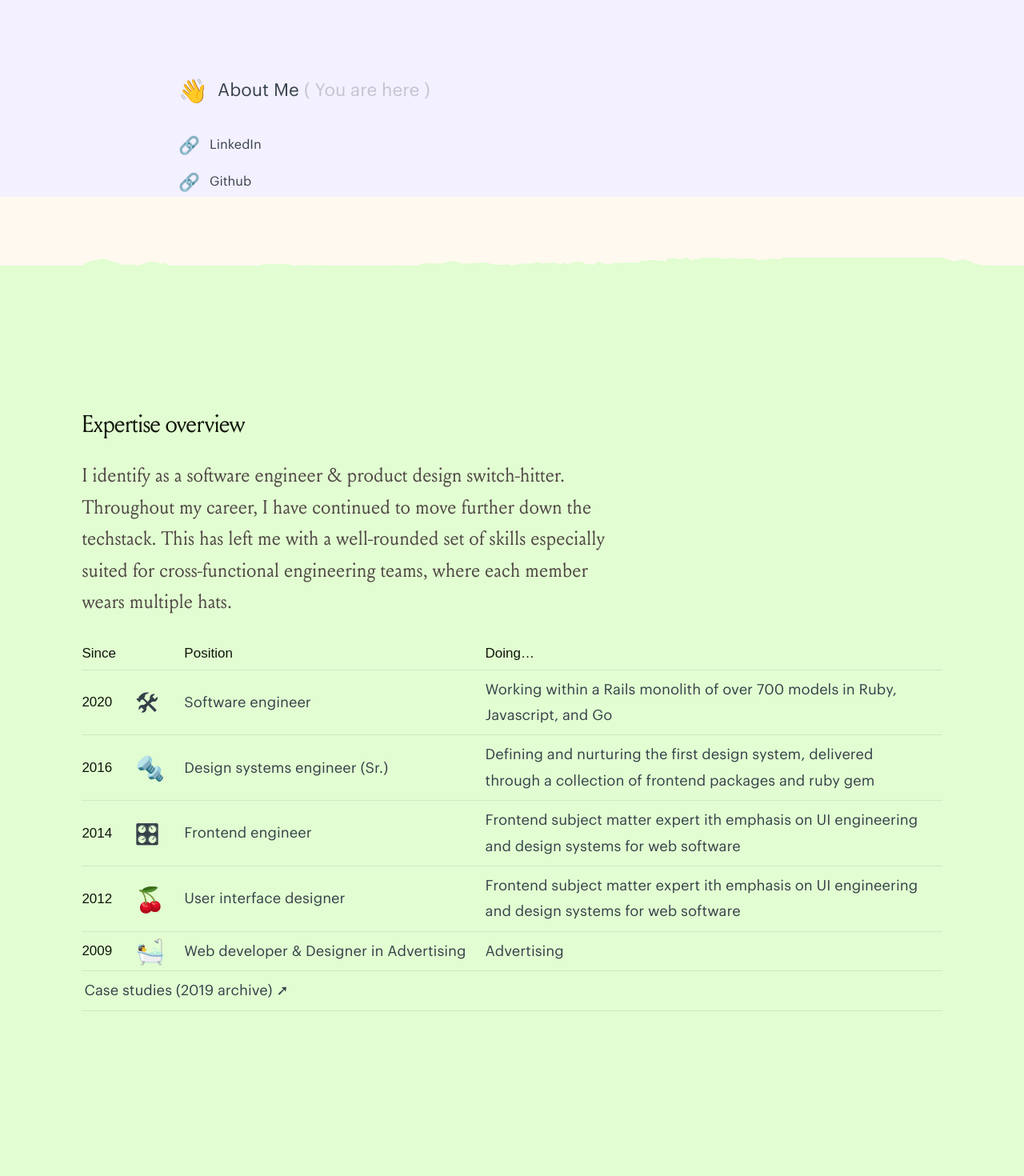
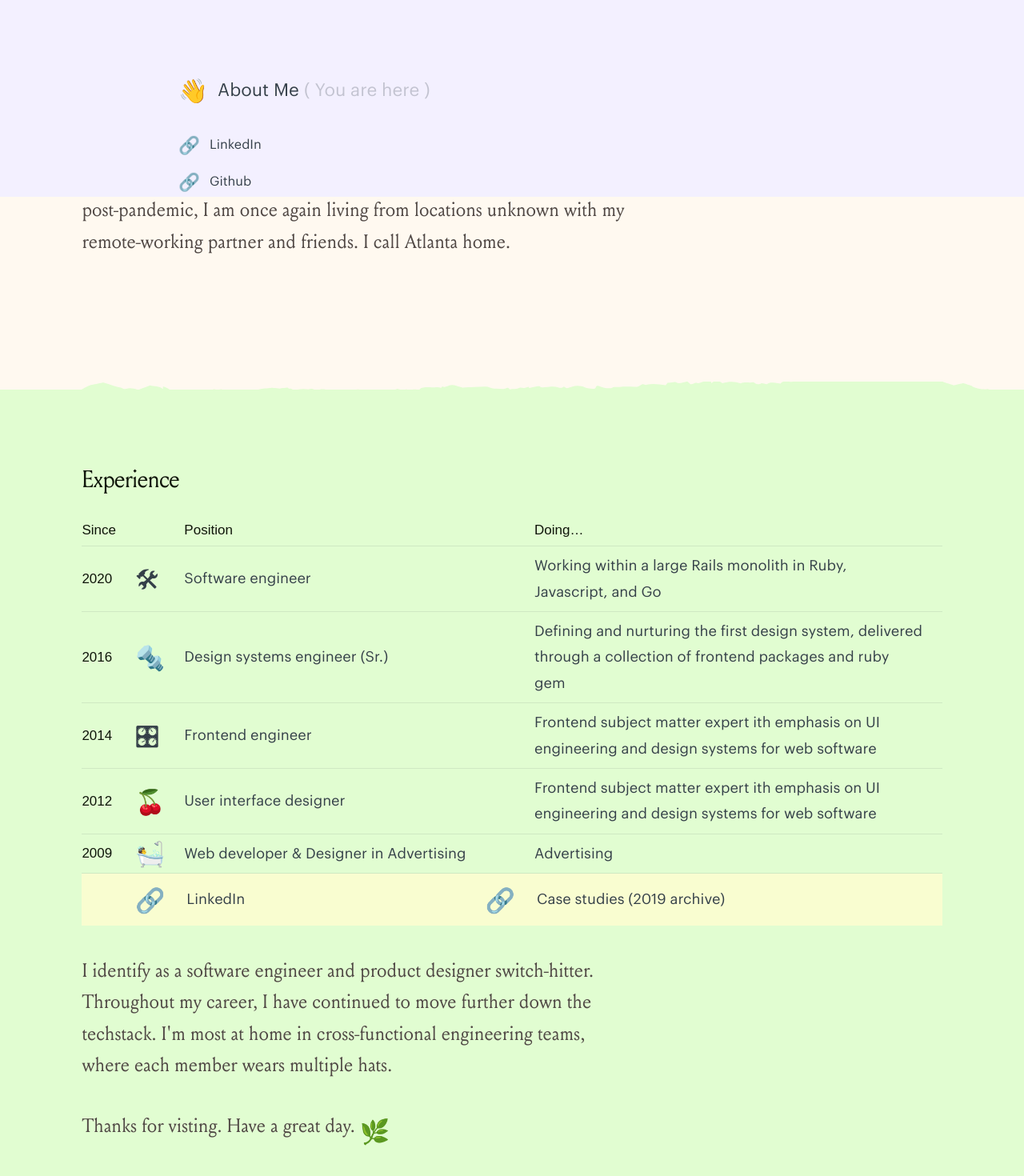
Before and after one commit to AndrwM/souci.studio, a React (Create React App) app: page /#/ in a window 1280 px wide. Shown: the part 874-2344 px from the top of the page at 80% size. Built offline with nearby package versions, Linux system fonts and the light colour scheme; a web font is replaced by a local one.

Commit message:
More copywriting

```diff
--- a/src/assets/stylesheets/_variables.scss
+++ b/src/assets/stylesheets/_variables.scss
@@ -33,7 +33,7 @@ $colors-light: (
   background-blend-mode: luminosity,
   c-background-primary-animation-alternate: #fdebd1,
   c-background-primary: #e1fdd1,
-  c-background-primary-transparent: rgba(#e1fdd1, 0.9),
+  c-background-primary-transparent: rgba(#fcfdd1, 0.9),
   c-background-accent: #fff9f0,
   c-background-accent2: #f3f0ff,
   c-background-accent2-dark: #d3e9fc,
@@ -52,8 +52,8 @@ $colors-light: (
 );
 
 $colors-dark: (
-  c-background-primary: #001130,
-  c-background-primary-transparent: rgba(#2b323f, 0.2),
+  c-background-primary: #181a28,
+  c-background-primary-transparent: rgba(#32293e, 0.2),
   // c-background-primary: #2e2e3e,
   c-background-accent: #22292e,
   // c-background-accent: #25222e,
--- a/src/assets/stylesheets/components/_c.title.scss
+++ b/src/assets/stylesheets/components/_c.title.scss
@@ -54,6 +54,7 @@
   @include theme-var(color, c-foreground-focal);
   font: 400 24px / 1.4 $ff-display;
   margin: 0 0 $s-small;
+  max-width: 400px;
 
   @media #{$bp-lap} {
     font: 400 28px / 1.4 $ff-display;
--- a/src/assets/stylesheets/main.scss
+++ b/src/assets/stylesheets/main.scss
@@ -108,6 +108,7 @@ img {
 @import "utilities/u.reveal";
 @import "utilities/u.border";
 @import "utilities/u.hide";
+@import "utilities/u.small-caps";
 
 table {
   width: 100%;
@@ -117,6 +118,15 @@ table {
 thead {
   display: none;
   @media #{$bp-lap} { display: table-header-group; }
+}
+
+tfoot {
+  @include theme-var(background-color, c-background-primary-transparent);
+
+  td, th {
+    border-bottom-width: 0;
+    padding: 2vh $s-small 2vh 0;
+  }
 }
 
 th {
--- /dev/null
+++ b/src/assets/stylesheets/utilities/_u.small-caps.scss
@@ -0,0 +1,3 @@
+.u-small-caps {
+  font-variant: small-caps;
+}
--- /dev/null
+++ b/src/components/HtmlReveal.js
@@ -0,0 +1,41 @@
+import { useRef, useState, createElement } from 'react';
+import PropTypes from 'prop-types';
+import classnames from 'classnames';
+
+import useIntersection from "../util/useIntersection";
+
+const HtmlReveal = ({
+  tag,
+  className,
+  ...rest
+  }) => {
+  const [isInView, setIsInView] = useState(false);
+  const ref = useRef();
+  useIntersection(ref, setIsInView);
+
+  const compiledClassNames = classnames(
+    'u-reveal',
+    { 'u-reveal--active': isInView },
+    className
+  );
+
+  return createElement(
+    tag,
+    {
+      ...rest,
+      className: compiledClassNames,
+      ref,
+    }
+  )
+};
+
+HtmlReveal.propTypes = {
+  tag: PropTypes.string.isRequired,
+  className: PropTypes.string,
+};
+
+HtmlReveal.defaultProps = {
+  className: '',
+};
+
+export default HtmlReveal;
--- a/src/pages/ComingSoon.js
+++ b/src/pages/ComingSoon.js
@@ -1,8 +1,9 @@
 import Text from "../components/Text";
+import HtmlReveal from "../components/HtmlReveal";
 import VisualTearElement from "../components/VisualTearElement";
 
 const Intro = () => (<>
-  <div className="c-wrapper c-wrapper--accent">
+  <div className="c-wrapper c-wrapper--accent u-padding-bottom-xlarge">
     <Text type="title" modifier="medium" className="u-margin-bottom-xtiny">
       Andrew McIntee <span className="u-subtler" style={{whiteSpace: 'nowrap', marginLeft: 5}}>( mac∙ent∙tee )</span>
     </Text>
@@ -12,7 +13,11 @@ const Intro = () => (<>
     </Text>
     <Text type="title" modifier="small" className="u-margin-top">Professionally</Text>
     <Text type="paragraph">
-      <span className="u-highlight">I’m a software engineer & product designer</span>, pushing <span className="u-highlight">thirteen years</span> of <span className="u-highlight">building web software</span>. For most of those years, I specialized on the client-side. I’m now <span className="u-highlight">focused server-side</span>, bringing my <span className="u-highlight">user experience engineering & design systems expertise</span> with me.
+      <span className="u-highlight">I’m a software engineer and product designer</span>, pushing <span className="u-highlight">thirteen years</span> of <span className="u-highlight">building web software</span>.
+    </Text>
+    <Text type="title" modifier="small" className="u-margin-top">Expertise</Text>
+    <Text type="paragraph">
+      For 10 years I specialized on the client&#8209;side. I designed and built software user interfaces for many organizations: from scrappy startups, to large SAAS softwares, and even larger entities like BMW, Outdoor Channel, and Home&nbsp;Depot. I’m now <span className="u-highlight">focused server&#8209;side</span>&ndash; building, maintaining, and measuring features for a multi&#8209;billion GMV software product with Ruby, Javascript, and Go.
     </Text>
     <Text type="title" modifier="small" className="u-margin-top">For whom</Text>
     <Text type="paragraph">
@@ -20,10 +25,7 @@ const Intro = () => (<>
     </Text>
     <Text type="title" modifier="small" className="u-margin-top">Location</Text>
     <Text type="paragraph">
-      I'm a long-time traveling remote worker, <span className="u-highlight">based from Atlanta.</span> Now post‑pandemic, I am once again living from locations unknown with my remote-working partner and friends.
-    </Text>
-    <Text type="paragraph" className="u-margin-top">
-      Thanks for visting. <span className="u-highlight">Have a great day</span>. <span className="c-emoji">🌿</span>
+      I'm a long-time traveling remote worker, <span className="u-highlight">from the southeast US.</span> Now post‑pandemic, I am once again living from locations unknown with my remote-working partner and friends. I call Atlanta home.
     </Text>
     <VisualTearElement
       styleIndex={0}
@@ -35,19 +37,15 @@ const Intro = () => (<>
       }}
     />
   </div>
-  <div className="c-wrapper u-margin-bottom-large">
-    <Text type="title" modifier="medium" className="u-margin-top">Expertise overview</Text>
-    <Text type="paragraph">
-    I identify as a software engineer & product design switch-hitter.
-    Throughout my career, I have continued to move further down the techstack.
-    This has left me with a well-rounded set of skills especially suited for cross-functional engineering teams, where each member wears multiple hats.
-    </Text>
-    <table>
+  <div className="c-wrapper u-padding-top-large">
+    <Text type="title" modifier="medium" className="u-margin-top">Experience</Text>
+    <HtmlReveal tag="table" className="u-margin-bottom">
       <thead>
         <tr>
           <th scope="col">Since</th>
           <th scope="col">&nbsp;</th>
           <th scope="col">Position</th>
+          <th scope="col"/>
           <th scope="col">Doing&hellip;</th>
         </tr>
       </thead>
@@ -56,41 +54,60 @@ const Intro = () => (<>
           <th scope="row">2020</th>
           <td><span className="c-emoji">🛠</span></td>
           <td className="no-wrap">Software engineer</td>
-          <td>Working within a Rails monolith of over 700 models in Ruby, Javascript, and Go</td>
+          <td />
+          <td>Working within a large Rails monolith in Ruby, Javascript, and Go</td>
         </tr>
         <tr>
           <th scope="row">2016</th>
           <td><span className="c-emoji">🔩</span></td>
           <td className="no-wrap">Design systems engineer (Sr.)</td>
+          <td />
           <td>Defining and nurturing the first design system, delivered through a collection of frontend packages and ruby gem</td>
         </tr>
         <tr>
           <th scope="row">2014</th>
           <td><span className="c-emoji">🎛</span></td>
           <td className="no-wrap">Frontend engineer</td>
+          <td />
           <td>Frontend subject matter expert ith emphasis on UI engineering and design systems for web software</td>
         </tr>
         <tr>
           <th scope="row">2012</th>
           <td><span className="c-emoji">🍒</span></td>
           <td className="no-wrap">User interface designer</td>
+          <td />
           <td>Frontend subject matter expert ith emphasis on UI engineering and design systems for web software</td>
         </tr>
         <tr>
           <th scope="row">2009</th>
           <td><span className="c-emoji">🛀</span></td>
           <td className="no-wrap">Web developer &amp; Designer in Advertising</td>
+          <td />
           <td>Advertising</td>
         </tr>
       </tbody>
       <tfoot>
         <tr>
-          <td colspan="4">
-            <a href="https://2019.andrew.mn/#/case-studies" rel="noopener noreferrer nofollow" target="_blank" className="c-link">Case studies (2019 archive) ➚</a>
+          <th scope="row"></th>
+          <td><span className="c-emoji">🔗</span></td>
+          <td>
+            <a href="https://2019.andrew.mn/#/case-studies" rel="noopener noreferrer nofollow" target="_blank" className="c-link">LinkedIn</a>
+          </td>
+          <td><span className="c-emoji">🔗</span></td>
+          <td>
+            <a href="https://2019.andrew.mn/#/case-studies" rel="noopener noreferrer nofollow" target="_blank" className="c-link">Case studies (2019 archive)</a>
           </td>
         </tr>
       </tfoot>
-    </table>
+    </HtmlReveal>
+    <Text type="paragraph">
+      I identify as a software engineer and product designer switch&#8209;hitter.
+      Throughout my career, I have continued to move further down the techstack.
+      I'm most at home in cross&#8209;functional engineering teams, where each member wears multiple hats.
+    </Text>
+    <Text type="paragraph" className="u-margin-top">
+      Thanks for visting. <span className="u-highlight">Have a great day</span>. <span className="c-emoji">🌿</span>
+    </Text>
   </div>
 </>);
 
```
